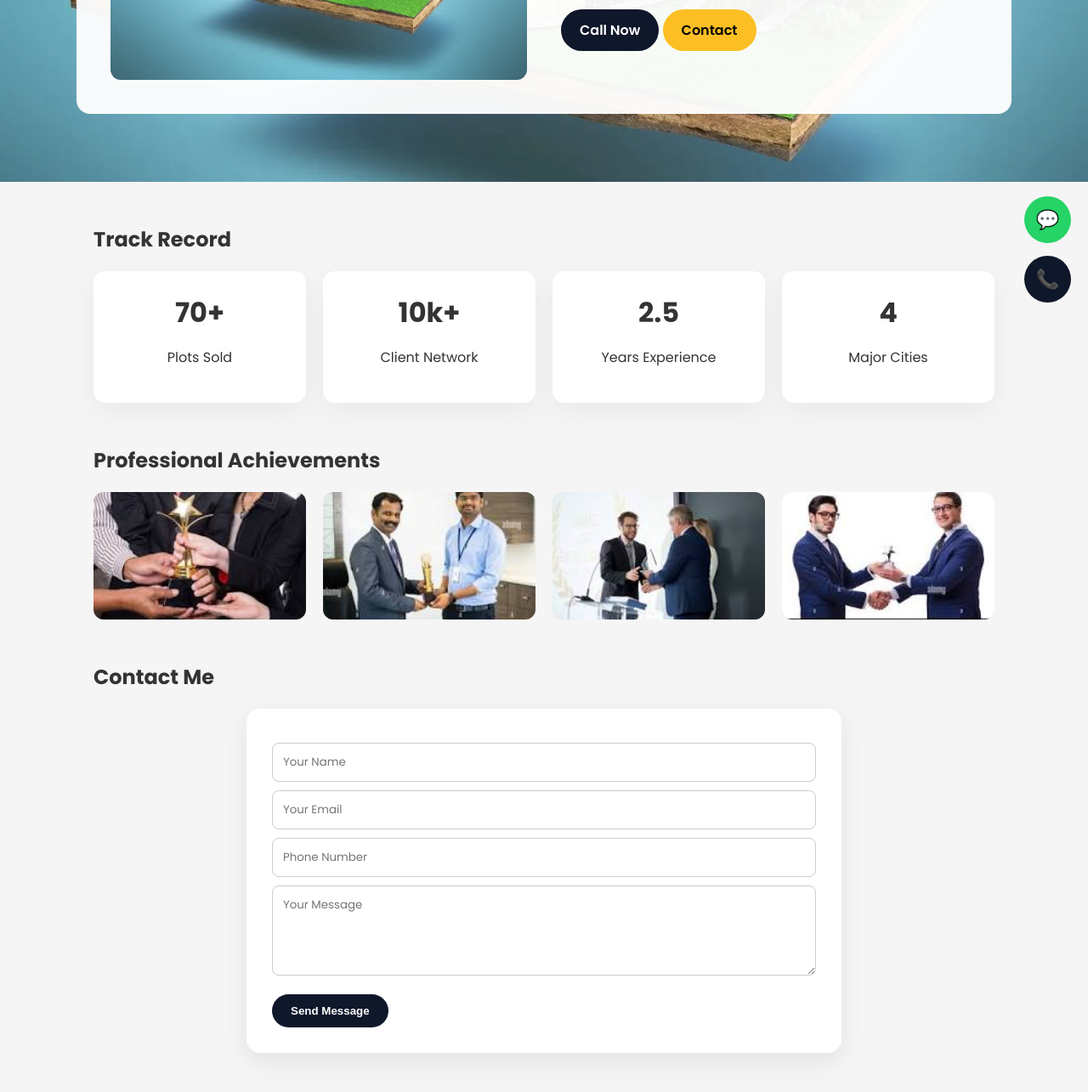
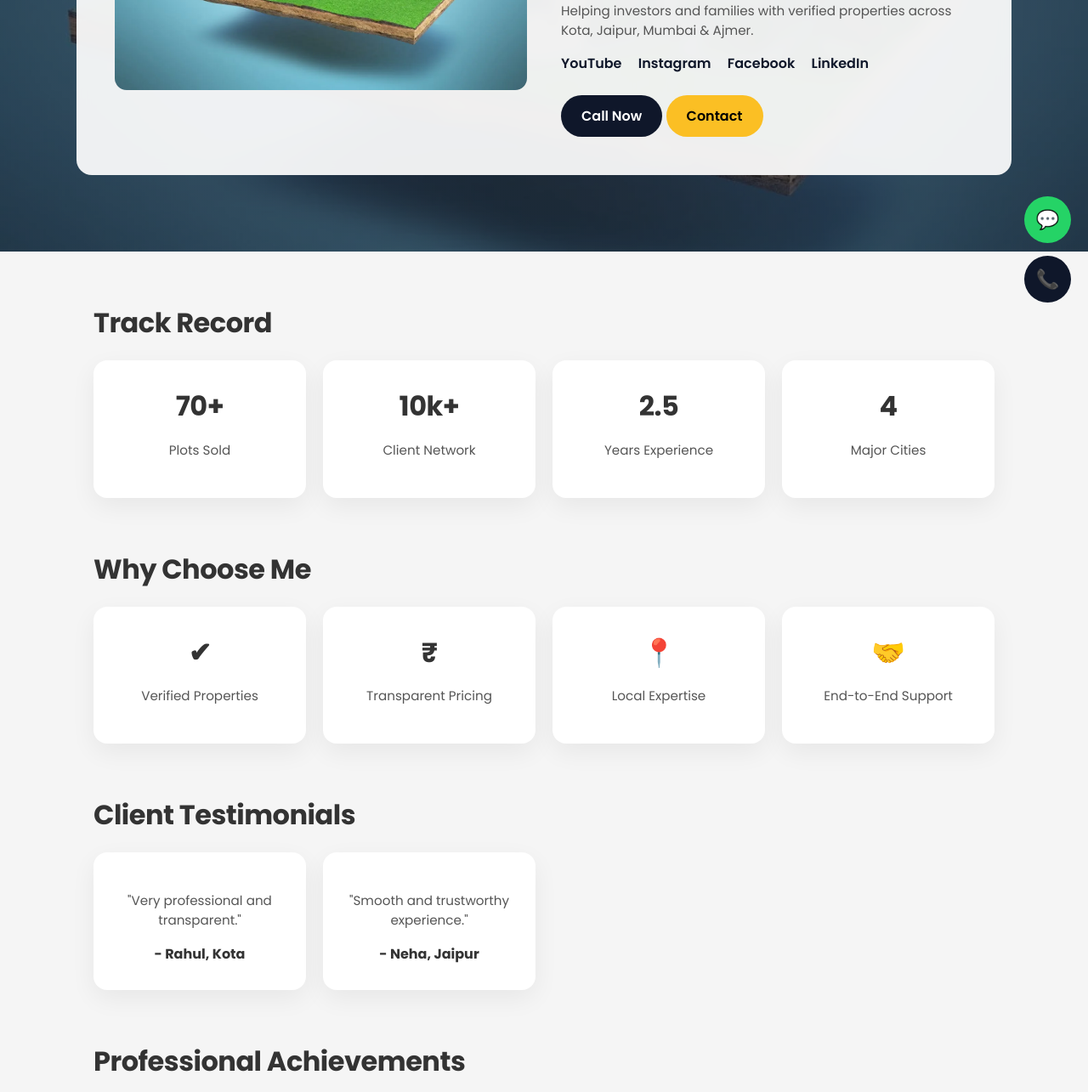
Before and after one commit to pushpayush007/Yash_website, a plain HTML site: page index.html in a window 1280 px wide. Shown: the part 424-1709 px from the top of the page at 85% size. Drawn offline with Linux system fonts and the light colour scheme.

Commit message:
commit7 with major changes

```diff
--- a/index.html
+++ b/index.html
@@ -6,6 +6,7 @@
 
 <title>Yash Sharma | Real Estate Consultant in Kota, Jaipur, Mumbai</title>
 <meta name="description" content="Yash Sharma – Trusted Real Estate Consultant with 2.5+ years experience, 70+ plots sold and 10k+ client network across Kota, Jaipur, Mumbai & Ajmer.">
+<meta name="keywords" content="Property Dealer Kota, Real Estate Jaipur, Plots in Mumbai, Property Consultant Ajmer">
 
 <link rel="preconnect" href="https://fonts.googleapis.com">
 <link href="https://fonts.googleapis.com/css2?family=Poppins:wght@300;400;600;700&display=swap" rel="stylesheet">
@@ -27,6 +28,18 @@ body {
   color: #333;
 }
 
+h1, h2, h3 { letter-spacing: -0.5px; }
+
+section h2 {
+  font-size: 2rem;
+  margin-bottom: 20px;
+}
+
+p {
+  font-size: 0.95rem;
+  color: #555;
+}
+
 /* HEADER */
 header {
   background: var(--primary);
@@ -35,6 +48,9 @@ header {
   display: flex;
   justify-content: space-between;
   align-items: center;
+  position: sticky;
+  top: 0;
+  z-index: 1000;
 }
 
 header h1 { font-size: 1.4rem; }
@@ -48,37 +64,35 @@ nav a {
 
 /* HERO */
 .hero {
-  background: url("images/hero-city.jpg") center/cover no-repeat;
-  padding: 80px 40px;
+  position: relative;
+  background: linear-gradient(rgba(15,23,42,0.65),rgba(15,23,42,0.65)),
+    url("images/hero-city.jpg") center/cover no-repeat;
+  padding: 90px 40px;
 }
 
 .hero-card {
-  background: rgba(255,255,255,0.95);
-  border-radius: 16px;
+  backdrop-filter: blur(8px);
+  background: rgba(255,255,255,0.92);
+  border-radius: 18px;
   max-width: 1100px;
   margin: auto;
   display: grid;
   grid-template-columns: 1fr 1fr;
   gap: 40px;
-  padding: 40px;
+  padding: 45px;
 }
 
 .hero img {
   width: 100%;
-  border-radius: 12px;
+  border-radius: 14px;
 }
 
 .hero h2 {
-  font-size: 2.2rem;
+  font-size: 2.4rem;
   margin: 0;
 }
 
 .hero h2 span { color: var(--accent); }
-
-.hero p {
-  margin-top: 15px;
-  line-height: 1.6;
-}
 
 .social a {
   margin-right: 15px;
@@ -90,7 +104,7 @@ nav a {
 /* SECTIONS */
 section {
   max-width: 1100px;
-  margin: 50px auto;
+  margin: 60px auto;
   padding: 0 20px;
 }
 
@@ -103,22 +117,28 @@ section {
 
 .stat-box {
   background: var(--card);
-  padding: 25px;
-  border-radius: 14px;
+  padding: 30px;
+  border-radius: 16px;
   text-align: center;
-  box-shadow: 0 10px 30px rgba(0,0,0,0.05);
+  box-shadow: 0 10px 30px rgba(0,0,0,0.06);
+  transition: all 0.3s ease;
 }
+
+.stat-box:hover { transform: translateY(-6px); }
 
 .stat-box h3 { font-size: 2rem; margin: 0; }
 
 /* BUTTONS */
 .btn {
   display: inline-block;
-  padding: 12px 22px;
+  padding: 12px 24px;
   border-radius: 25px;
   text-decoration: none;
   font-weight: 600;
+  transition: all 0.3s ease;
 }
+
+.btn:hover { transform: scale(1.05); }
 
 .btn-primary { background: var(--primary); color: #fff; }
 .btn-accent { background: var(--accent); color: #000; }
@@ -133,52 +153,43 @@ section {
 .awards-grid img {
   width: 100%;
   height: 150px;
-  border-radius: 12px;
+  border-radius: 14px;
   object-fit: cover;
   background: #ddd;
+  transition: transform 0.3s ease;
 }
 
-/* CONTACT FORM */
+.awards-grid img:hover { transform: scale(1.05); }
+
+/* CONTACT */
 .contact-form {
   background: var(--card);
-  padding: 30px;
-  border-radius: 16px;
+  padding: 35px;
+  border-radius: 18px;
   max-width: 700px;
   margin: auto;
-  box-shadow: 0 10px 30px rgba(0,0,0,0.08);
+  box-shadow: 0 10px 30px rgba(0,0,0,0.1);
 }
 
 .contact-form input,
 .contact-form textarea {
   width: 100%;
   padding: 12px;
-  margin-top: 10px;
+  margin-top: 12px;
   border-radius: 8px;
   border: 1px solid #ccc;
-  font-family: inherit;
-}
-
-.contact-form button {
-  margin-top: 15px;
-  border: none;
-  cursor: pointer;
 }
 
 /* FOOTER */
 footer {
   background: var(--primary);
   color: #fff;
-  padding: 30px;
+  padding: 35px;
   text-align: center;
 }
 
-/* FLOATING BUTTONS */
-.floating {
-  position: fixed;
-  right: 20px;
-  z-index: 999;
-}
-
+/* FLOATING */
+.floating { position: fixed; right: 20px; z-index: 999; }
 .whatsapp { bottom: 90px; }
 .call { bottom: 20px; }
 
@@ -219,23 +230,18 @@ footer {
 
 <div class="hero">
   <div class="hero-card">
-    <img src="images/hero-city.jpg" alt="Real Estate City Image">
+    <img src="images/hero-city.jpg" alt="Real Estate">
     <div>
-      <h2>Yash <span>Sharma</span></h2>
+      <h2>Trusted <span>Real Estate Consultant</span><br>in Rajasthan & Mumbai</h2>
       <p>
-        With <strong>2.5+ years of experience</strong> and over <strong>70 successful plots sold</strong>,
-        I help investors and families find properties across
-        <strong>Kota, Jaipur, Mumbai & Ajmer</strong>.
+        Helping investors and families with verified properties across Kota, Jaipur, Mumbai & Ajmer.
       </p>
-
       <div class="social">
         <a href="#">YouTube</a>
         <a href="#">Instagram</a>
         <a href="#">Facebook</a>
         <a href="#">LinkedIn</a>
-      </div>
-
-      <br>
+      </div><br>
       <a class="btn btn-primary" href="tel:+917597578804">Call Now</a>
       <a class="btn btn-accent" href="#contact">Contact</a>
     </div>
@@ -252,9 +258,32 @@ footer {
   </div>
 </section>
 
+<section>
+  <h2>Why Choose Me</h2>
+  <div class="stats">
+    <div class="stat-box"><h3>✔</h3><p>Verified Properties</p></div>
+    <div class="stat-box"><h3>₹</h3><p>Transparent Pricing</p></div>
+    <div class="stat-box"><h3>📍</h3><p>Local Expertise</p></div>
+    <div class="stat-box"><h3>🤝</h3><p>End-to-End Support</p></div>
+  </div>
+</section>
+
+<section>
+  <h2>Client Testimonials</h2>
+  <div class="stats">
+    <div class="stat-box"><p>"Very professional and transparent."</p><strong>- Rahul, Kota</strong></div>
+    <div class="stat-box"><p>"Smooth and trustworthy experience."</p><strong>- Neha, Jaipur</strong></div>
+  </div>
+</section>
+
 <section id="awards">
   <h2>Professional Achievements</h2>
   <div class="awards-grid" id="awardsGrid"></div>
+</section>
+
+<section>
+  <h2>Service Locations</h2>
+  <iframe src="https://www.google.com/maps?q=Kota,Jaipur,Mumbai,Ajmer&output=embed" width="100%" height="300" style="border:0;" loading="lazy"></iframe>
 </section>
 
 <section id="contact">
@@ -262,13 +291,9 @@ footer {
   <div class="contact-form">
     <form action="https://formsubmit.co/yash2sharma2000@gmail.com" method="POST">
       <input type="hidden" name="_captcha" value="false">
-      <input type="hidden" name="_subject" value="New Property Inquiry">
-
       <input type="text" name="name" placeholder="Your Name" required>
       <input type="email" name="email" placeholder="Your Email" required>
-      <input type="tel" name="phone" placeholder="Phone Number">
       <textarea name="message" rows="4" placeholder="Your Message" required></textarea>
-
       <button class="btn btn-primary" type="submit">Send Message</button>
     </form>
   </div>
@@ -279,41 +304,17 @@ footer {
   <p>Kota • Jaipur • Mumbai • Ajmer</p>
 </footer>
 
-<!-- FLOATING BUTTONS -->
-<div class="floating whatsapp">
-  <a href="https://wa.me/917597578804" target="_blank">💬</a>
-</div>
-
-<div class="floating call">
-  <a href="tel:+917597578804">📞</a>
-</div>
+<div class="floating whatsapp"><a href="https://wa.me/917597578804">💬</a></div>
+<div class="floating call"><a href="tel:+917597578804">📞</a></div>
 
 <script>
 const grid = document.getElementById("awardsGrid");
-
-// AUTOMATIC IMAGE LOADER
-// Browsers cannot directly scan folders.
-// WORKAROUND: We try to load images named award1.jpg, award2.jpg... up to 50.
-// Just drop files named sequentially into the folder, and they will appear here.
-
 for (let i = 1; i <= 50; i++) {
   const img = document.createElement("img");
   img.src = `images/awards/award${i}.jpg`;
-  img.alt = "Award Image";
-
-  // Hide initially to prevent "broken image" icons while checking
   img.style.display = "none";
-
-  // If image loads successfully, show it
-  img.onload = function() {
-    this.style.display = "block";
-  };
-
-  // If image doesn't exist, remove it from the page
-  img.onerror = function() {
-    this.remove();
-  };
-
+  img.onload = () => img.style.display = "block";
+  img.onerror = () => img.remove();
   grid.appendChild(img);
 }
 </script>
```
